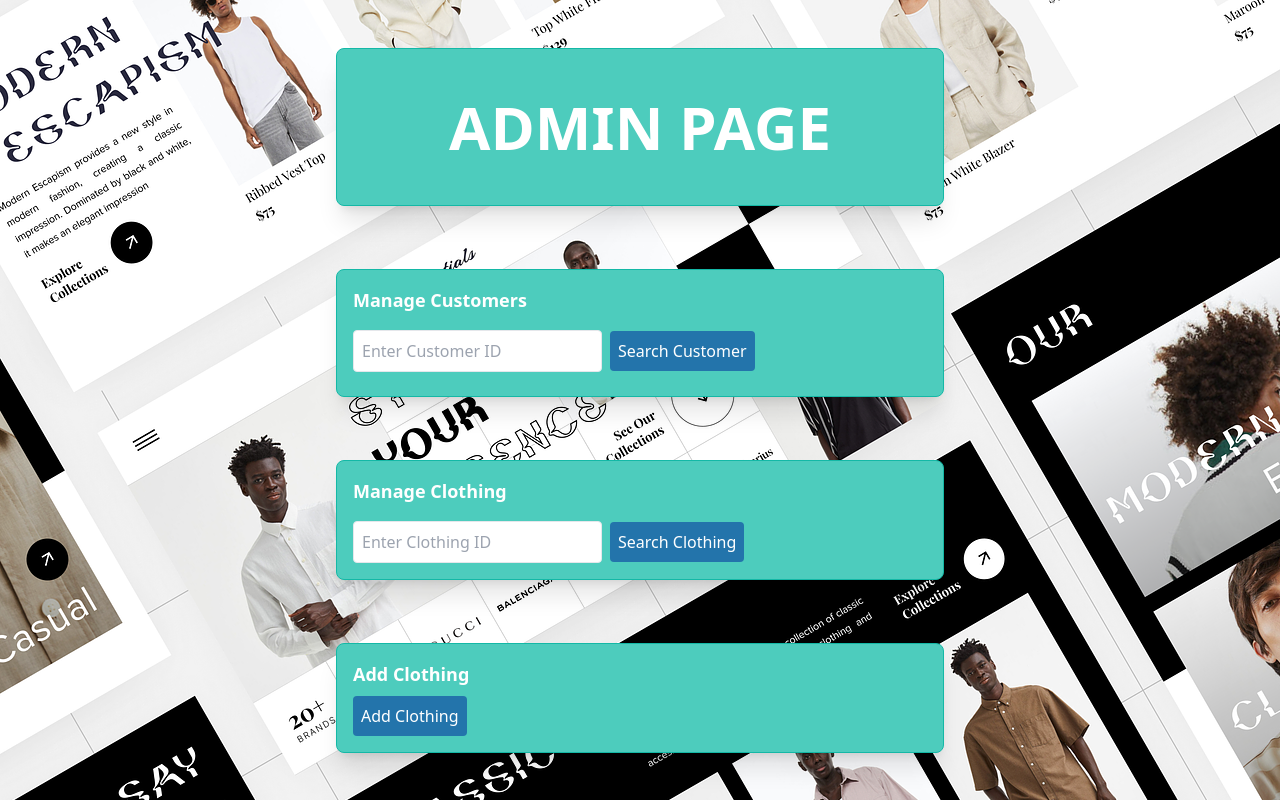
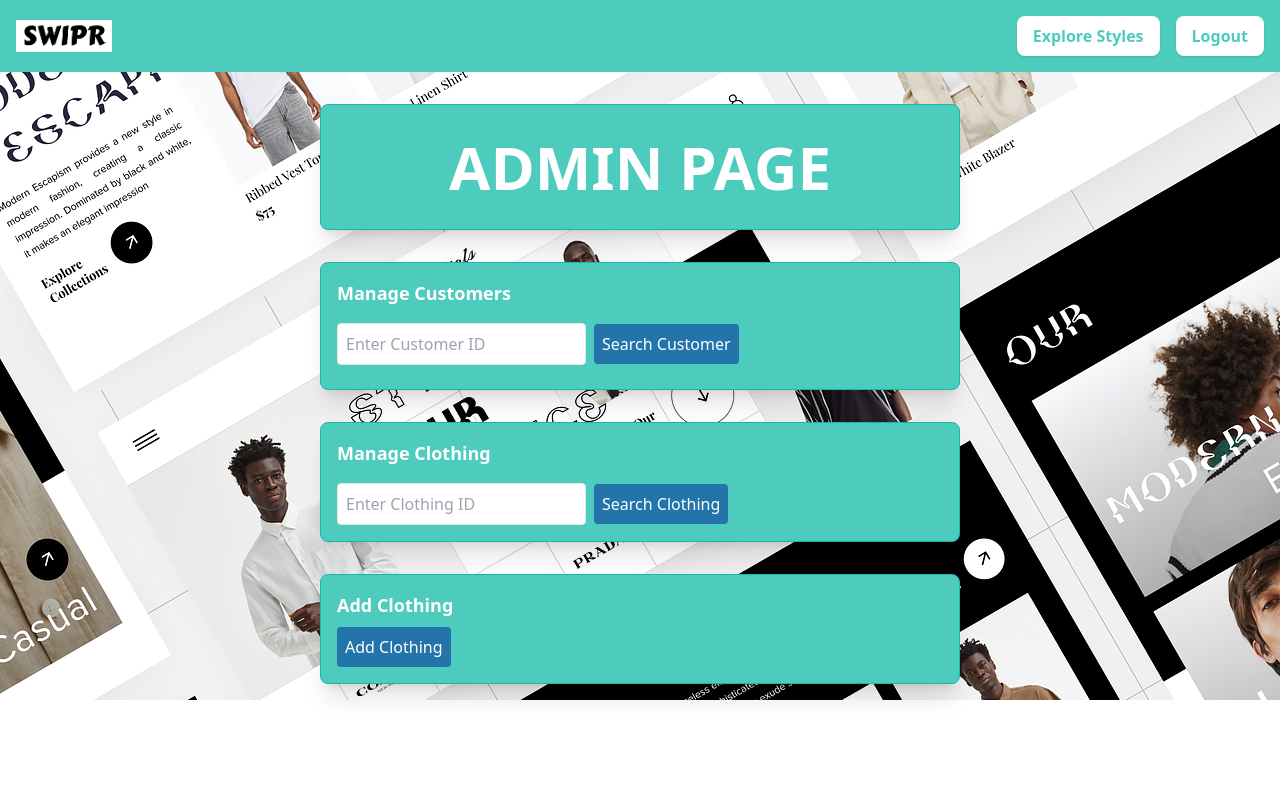
Before and after one commit to tb17UIUC/swipr-app, a React (Create React App) app in the folder client/: page /admin in a window 1280 px wide. Built offline with nearby package versions, Linux system fonts and the light colour scheme.

Commit message:
fixed admin navbar

```diff
--- a/client/src/components/AdminScreen.js
+++ b/client/src/components/AdminScreen.js
@@ -16,6 +16,7 @@ import {
 } from '@mui/material';
 import Snackbar from '@mui/material/Snackbar';
 import Alert from '@mui/material/Alert';
+import NavbarAdmin from './NavbarAdmin';
 
 export default function AdminScreen() {
     const [clothingId, setClothingId] = useState('');
@@ -192,13 +193,12 @@ export default function AdminScreen() {
 
     return (
         <div
-            className="flex flex-wrap h-full justify-center items-center p-8 gap-8"
+            className="flex flex-wrap h-max justify-center items-center gap-8 pb-4"
             style={{
                 backgroundImage: `url(${require('../assets/welcome-page-bg.png')})`,
-                height: '100vh',
-                overflowY: 'auto',
             }}
         >
+            <NavbarAdmin />
             <Snackbar
                 open={openSnackbar}
                 autoHideDuration={3000}
@@ -216,7 +216,7 @@ export default function AdminScreen() {
                     {snackbarMessage}
                 </Alert>
             </Snackbar>
-            <div className="w-full md:w-1/2 p-8 border border-teal-500 bg-primary rounded-lg shadow-xl">
+            <div className="w-full md:w-1/2 p-4 border border-teal-500 bg-primary rounded-lg shadow-xl">
                 <h1 className="text-white text-center py-4 text-6xl font-bold">
                     ADMIN PAGE
                 </h1>
--- /dev/null
+++ b/client/src/components/NavbarAdmin.js
@@ -0,0 +1,47 @@
+import React from 'react';
+import { useNavigate } from 'react-router-dom';
+import { useUser } from '../UserContext';
+
+export default function NavbarAdmin() {
+    const navigate = useNavigate();
+    const { setUser } = useUser(); // Get the setUser function from context to update user state
+
+    const handleLogout = () => {
+        setUser({ customerId: null });
+        localStorage.removeItem('user');
+        navigate('/');
+    };
+
+    return (
+        <nav className="bg-primary p-4 w-full">
+            <div className="flex items-center justify-between">
+                <div className="flex items-center">
+                    {/* Logo that routes to the home page */}
+                    <button onClick={() => navigate('/')}>
+                        <img
+                            src={require('../assets/main-logo.png')}
+                            alt="Logo"
+                            className="h-8 mr-4"
+                        />
+                    </button>
+                </div>
+                <div className="flex items-center">
+                    {/* Explore Styles button */}
+                    <button
+                        className="bg-white text-primary font-semibold py-2 px-4 rounded-lg shadow ml-4"
+                        onClick={() => navigate('/clothes')}
+                    >
+                        Explore Styles
+                    </button>
+                    {/* Logout button */}
+                    <button
+                        className="bg-white text-primary font-semibold py-2 px-4 rounded-lg shadow ml-4"
+                        onClick={handleLogout}
+                    >
+                        Logout
+                    </button>
+                </div>
+            </div>
+        </nav>
+    );
+}
```
